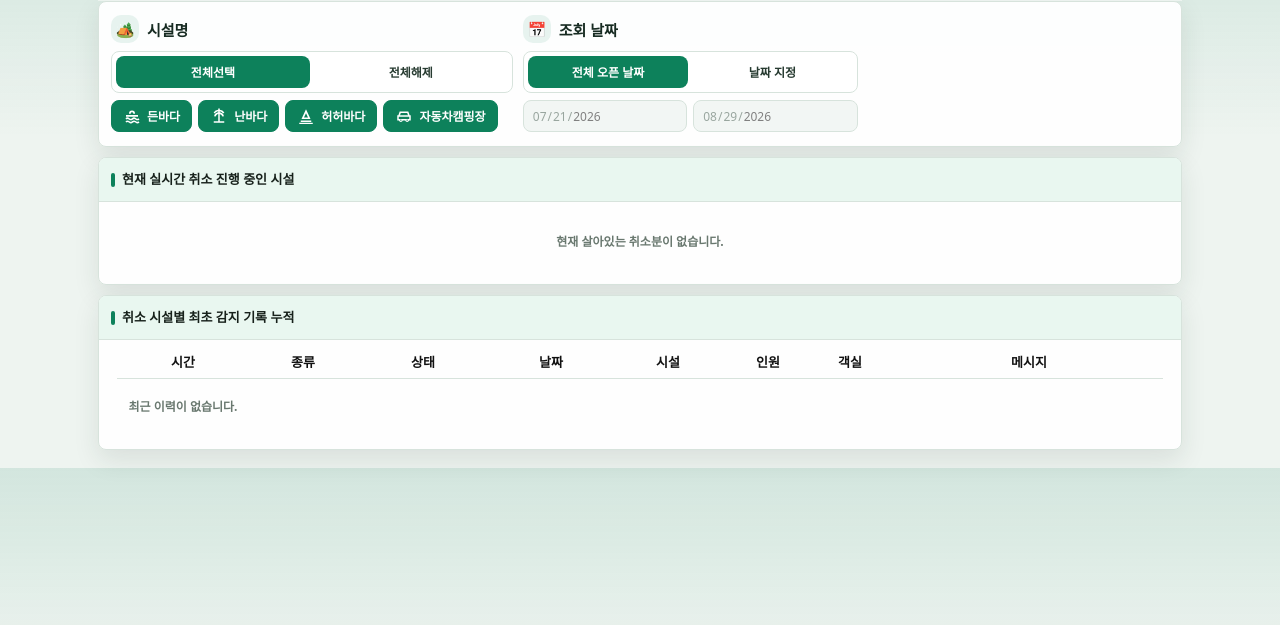
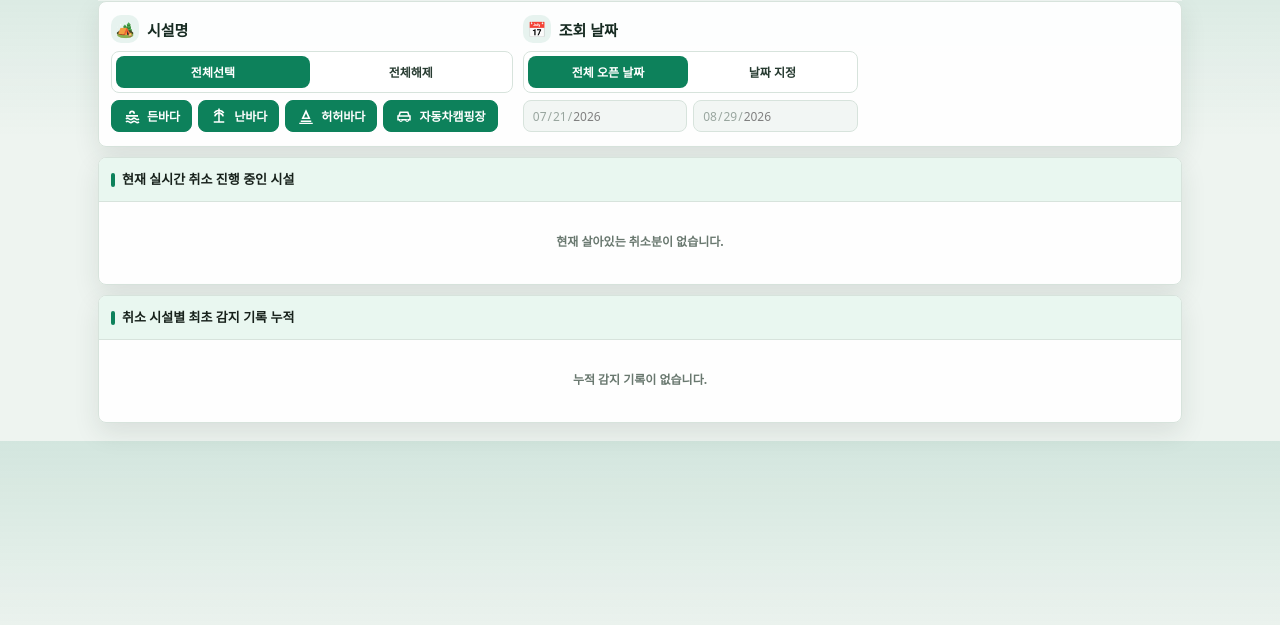
Before and after one commit to priceless84/go-mangsang, a website: page public/index.html in a window 1280 px wide. Shown: the part 73-698 px from the top of the page. Drawn offline with Linux system fonts and the light colour scheme; no server answers.

Commit message:
Update index.htmlRevert reference history patch

```diff
--- a/public/index.html
+++ b/public/index.html
@@ -1647,97 +1647,3 @@
   </script>
 </body>
 </html>
-
-
-<script id="codex-reference-history-patch">
-(() => {
-  const STYLE_ID = "codex-reference-history-style";
-  const HEADERS = ["시간", "종류", "상태", "날짜", "시설", "인원", "객실", "메시지"];
-  const text = value => String(value || "").trim();
-  function ensureStyle() {
-    if (document.getElementById(STYLE_ID)) return;
-    const style = document.createElement("style");
-    style.id = STYLE_ID;
-    style.textContent = [
-      "#firstRows.history-grid { overflow-x: auto !important; }",
-      "#firstRows.history-grid .grid-head, #firstRows.history-grid .grid-row { display: grid !important; grid-template-columns: 72px 56px 84px 48px 54px 36px 44px minmax(104px, 1fr) !important; min-width: 522px !important; gap: 2px !important; align-items: center !important; }",
-      "#firstRows.history-grid .grid-head > *, #firstRows.history-grid .grid-row > * { min-width: 0 !important; overflow: hidden !important; white-space: nowrap !important; text-overflow: clip !important; text-align: center !important; font-size: 11px !important; font-weight: 900 !important; }",
-      "#firstRows.history-grid .grid-row > :last-child { text-align: left !important; font-size: 10.5px !important; }",
-      "#firstRows.history-grid .history-kind { color: #a36300 !important; background: transparent !important; border: 0 !important; padding: 0 !important; }",
-      "#firstRows.history-grid .history-kind.available { color: #08783f !important; }",
-      "#firstRows.history-grid .history-status { color: #17211b !important; background: transparent !important; border: 0 !important; padding: 0 !important; }",
-      "@media (min-width: 760px) { #firstRows.history-grid .grid-head, #firstRows.history-grid .grid-row { grid-template-columns: 132px 92px 132px 108px 110px 74px 74px minmax(260px, 1fr) !important; min-width: 1040px !important; gap: 8px !important; } #firstRows.history-grid .grid-head > *, #firstRows.history-grid .grid-row > * { font-size: 13px !important; } }"
-    ].join("\n");
-    document.head.appendChild(style);
-  }
-  function splitRoom(roomText) {
-    const raw = text(roomText);
-    const capMatch = raw.match(/\((\d+)\s*인\)/);
-    const capacity = capMatch ? capMatch[1] + "인실" : "";
-    const room = raw.replace(/\s*\(\d+\s*인\)\s*/g, "").replace(/번$/, "호");
-    return { room, capacity };
-  }
-  function normalizeKind(value) {
-    const raw = text(value);
-    if (/예약/.test(raw)) return "예약가능";
-    return "취소진행중";
-  }
-  function normalizeStatus(value) {
-    const raw = text(value) || "발생";
-    if (/예약\s*가능|예약가능/.test(raw)) return "종료 → 예약 가능";
-    if (/예약\s*마감|예약마감/.test(raw)) return "종료 → 예약 마감";
-    if (/선점|예약\s*중|예약중|예약\s*완료|예약완료|결제/.test(raw)) return "종료 → 선점/예약 중";
-    return raw;
-  }
-  function makeCell(value, className) {
-    const span = document.createElement("span");
-    if (className) span.className = className;
-    span.textContent = text(value);
-    return span;
-  }
-  function rowValues(row) {
-    const cells = Array.from(row.children).map(cell => text(cell.textContent));
-    if (cells.length >= 8) return cells.slice(0, 8);
-    if (cells.length < 6 || cells.join("").includes("없습니다")) return null;
-    const [date, facility, roomText, detected, kindRaw, statusRaw] = cells;
-    const { room, capacity } = splitRoom(roomText);
-    const kind = normalizeKind(kindRaw);
-    const status = normalizeStatus(statusRaw);
-    const message = [date, facility, roomText, status].filter(Boolean).join(" ");
-    return [detected, kind, status, date, facility, capacity, room, message];
-  }
-  function enforceRecentHistory() {
-    ensureStyle();
-    const wrap = document.querySelector("#firstRows.history-grid");
-    if (!wrap) return;
-    const currentHead = Array.from(wrap.querySelectorAll(":scope > .grid-head > *")).map(el => text(el.textContent)).join("|");
-    const rows = Array.from(wrap.querySelectorAll(":scope > .grid-row"));
-    if (currentHead === HEADERS.join("|") && rows.every(row => row.children.length === 8)) return;
-    const values = rows.map(rowValues).filter(Boolean);
-    wrap.innerHTML = "";
-    const head = document.createElement("div");
-    head.className = "grid-head";
-    HEADERS.forEach(label => head.appendChild(makeCell(label)));
-    wrap.appendChild(head);
-    if (!values.length) {
-      const empty = document.createElement("div");
-      empty.className = "grid-row empty";
-      empty.textContent = "최근 이력이 없습니다.";
-      wrap.appendChild(empty);
-      return;
-    }
-    values.forEach(values => {
-      const row = document.createElement("div");
-      row.className = "grid-row";
-      values.forEach((value, index) => {
-        const className = index === 1 ? "history-kind" + (/예약/.test(value) ? " available" : " canceling") : (index === 2 ? "history-status" : "");
-        row.appendChild(makeCell(value, className));
-      });
-      wrap.appendChild(row);
-    });
-  }
-  setInterval(enforceRecentHistory, 500);
-  if (document.readyState === "loading") document.addEventListener("DOMContentLoaded", enforceRecentHistory);
-  else enforceRecentHistory();
-})();
-</script>
```
